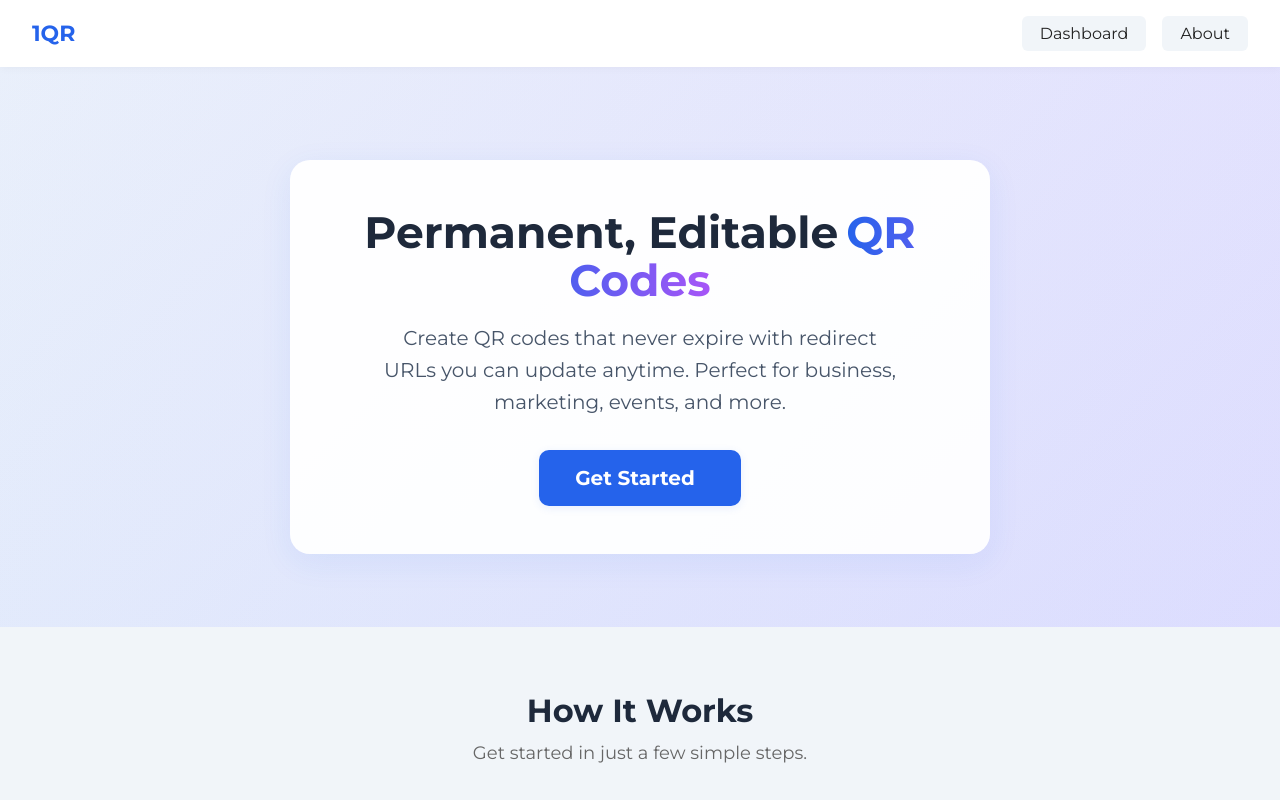
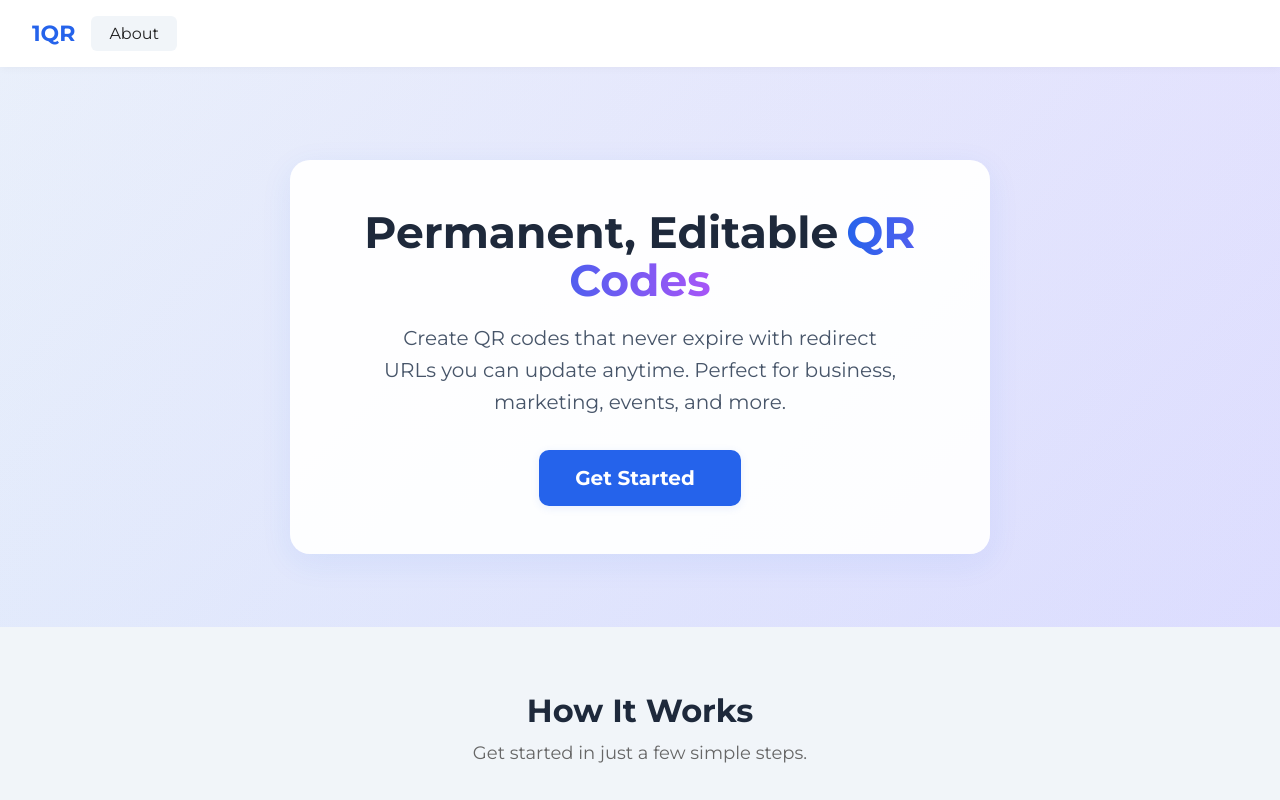
Before and after one commit to mulhaqdigital/1qr, a Next.js app: page / in a window 1280 px wide. Shown: the top 800 px of the page. Built offline with nearby package versions, Linux system fonts and the light colour scheme; no server answers.

Commit message:
reposition about button, dashboard when log in

```diff
--- a/components/NavBar.tsx
+++ b/components/NavBar.tsx
@@ -20,22 +20,33 @@ export default function NavBar() {
       top: 0,
       zIndex: 50
     }}>
+      {/* Left side: Logo and About */}
+      <div style={{ display: "flex", alignItems: "center", gap: 16 }}>
         <Link href="/" style={{ fontWeight: 800, fontSize: 22, color: "#2563eb", textDecoration: "none" }}>
           1QR
         </Link>
+        <Link href="/about" style={{ padding: "8px 18px", borderRadius: 6, color: "#222", textDecoration: "none", fontWeight: 500, background: "#f1f5f9" }}>
+          About
+        </Link>
+      </div>
+
+      {/* Right side: Dashboard and Logout (only when logged in) */}
       <div style={{ display: "flex", gap: 16 }}>
-        <Link href="/dashboard" style={{ padding: "8px 18px", borderRadius: 6, color: "#222", textDecoration: "none", fontWeight: 500, background: "#f1f5f9" }}>Dashboard</Link>
-        <Link href="/about" style={{ padding: "8px 18px", borderRadius: 6, color: "#222", textDecoration: "none", fontWeight: 500, background: "#f1f5f9" }}>About</Link>
         {user && (
+          <>
+            <Link href="/dashboard" style={{ padding: "8px 18px", borderRadius: 6, color: "#222", textDecoration: "none", fontWeight: 500, background: "#f1f5f9" }}>
+              Dashboard
+            </Link>
             <button
               onClick={async () => {
                 await logout();
                 router.push("/login");
               }}
-            style={{ padding: "8px 18px", borderRadius: 6, color: "#fff", background: "#ef4444", border: "none", fontWeight: 500, cursor: "pointer", marginLeft: 8 }}
+              style={{ padding: "8px 18px", borderRadius: 6, color: "#fff", background: "#ef4444", border: "none", fontWeight: 500, cursor: "pointer" }}
             >
               Log out
             </button>
+          </>
         )}
       </div>
     </nav>
```
Lines whose indentation alone changed are shown as unchanged.
